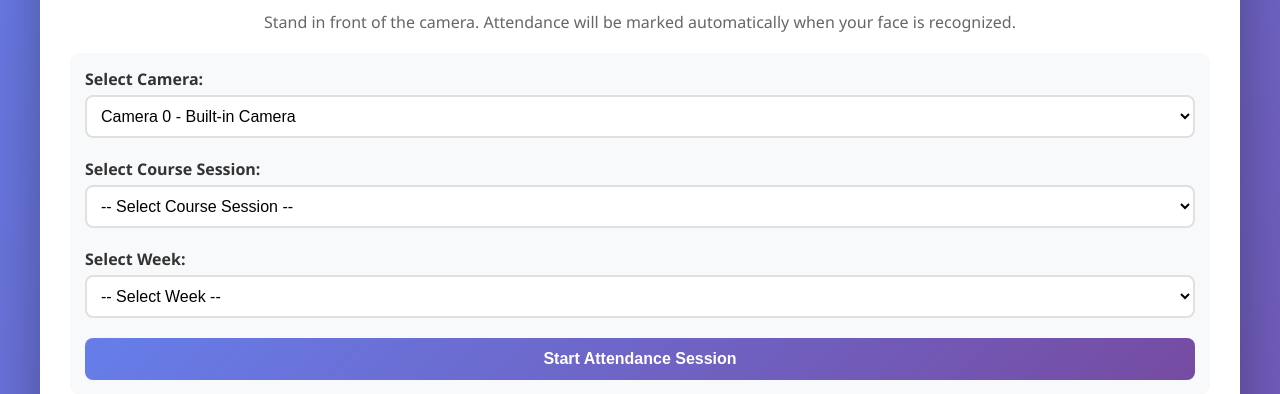
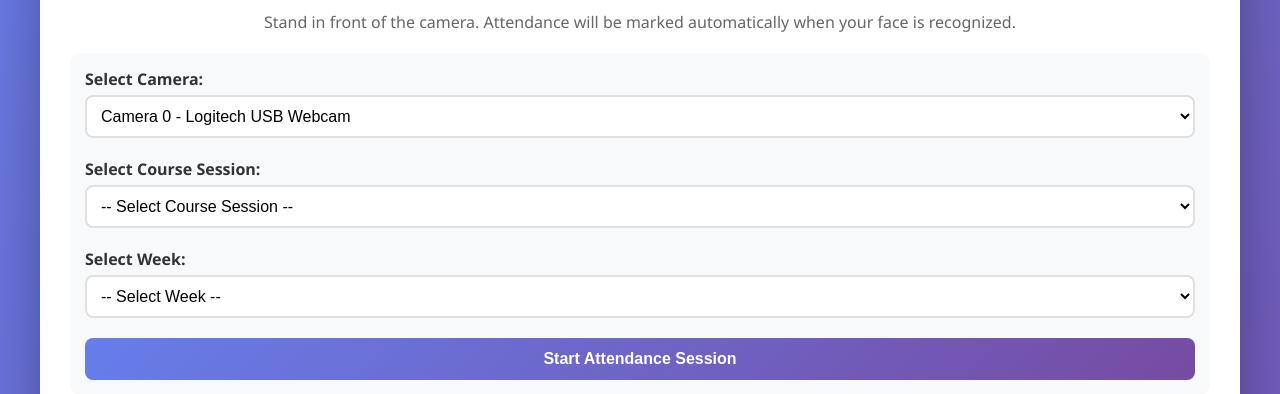
Before and after one commit to firmanhadi21/attendify, a Flask app: page / in a window 1280 px wide. Shown: the part 300-694 px from the top of the page. Run offline with Flask 3, Linux system fonts and the light colour scheme; data that the repository does not hold is empty.

Commit message:
Update camera detection

```diff
--- a/static/js/app.js
+++ b/static/js/app.js
@@ -545,7 +545,7 @@ document.getElementById('apply-settings-btn')?.addEventListener('click', () => {
     // Show session info
     document.getElementById('active-course-name').textContent = currentCourseName;
     document.getElementById('active-week').textContent = `Week ${selectedWeek}`;
-    const cameraName = 'Built-in Camera (FaceTime HD)';
+    const cameraName = selectedCamera === '0' ? 'Logitech USB Webcam' : 'FaceTime HD';
     document.getElementById('active-camera-name').textContent = cameraName;
     document.getElementById('session-info').style.display = 'block';
 
--- a/templates/index.html
+++ b/templates/index.html
@@ -33,7 +33,8 @@
                 <div class="form-group">
                     <label for="camera-select">Select Camera:</label>
                     <select id="camera-select" style="width: 100%; padding: 10px; border: 2px solid #e0e0e0; border-radius: 8px; font-size: 16px;">
-                        <option value="0" selected>Camera 0 - Built-in Camera</option>
+                        <option value="0" selected>Camera 0 - Logitech USB Webcam</option>
+                        <option value="1">Camera 1 - FaceTime HD</option>
                     </select>
                 </div>
                 <div class="form-group">
```
